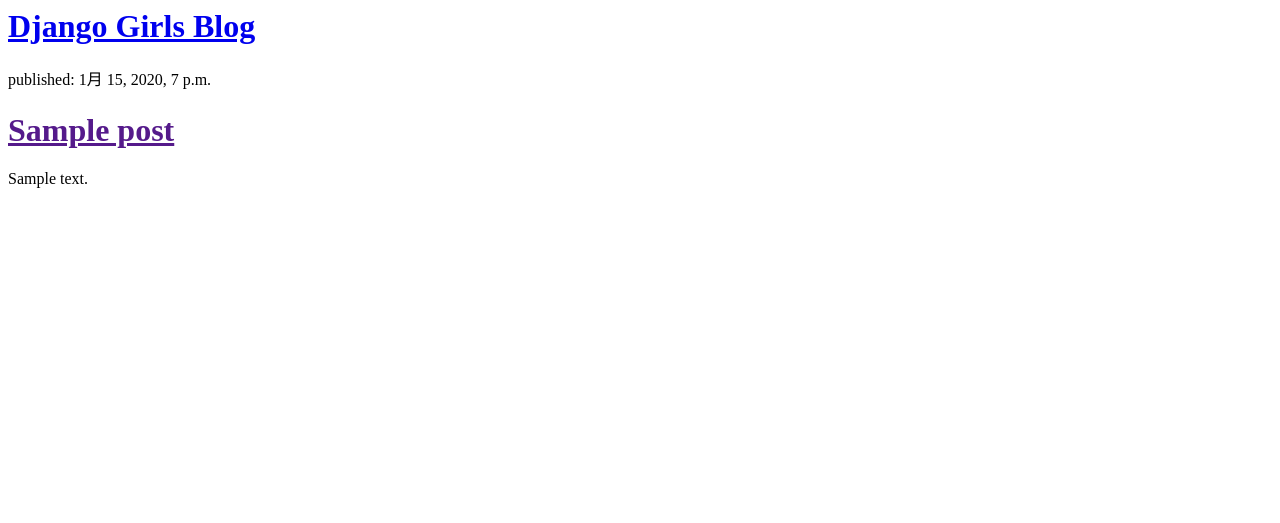
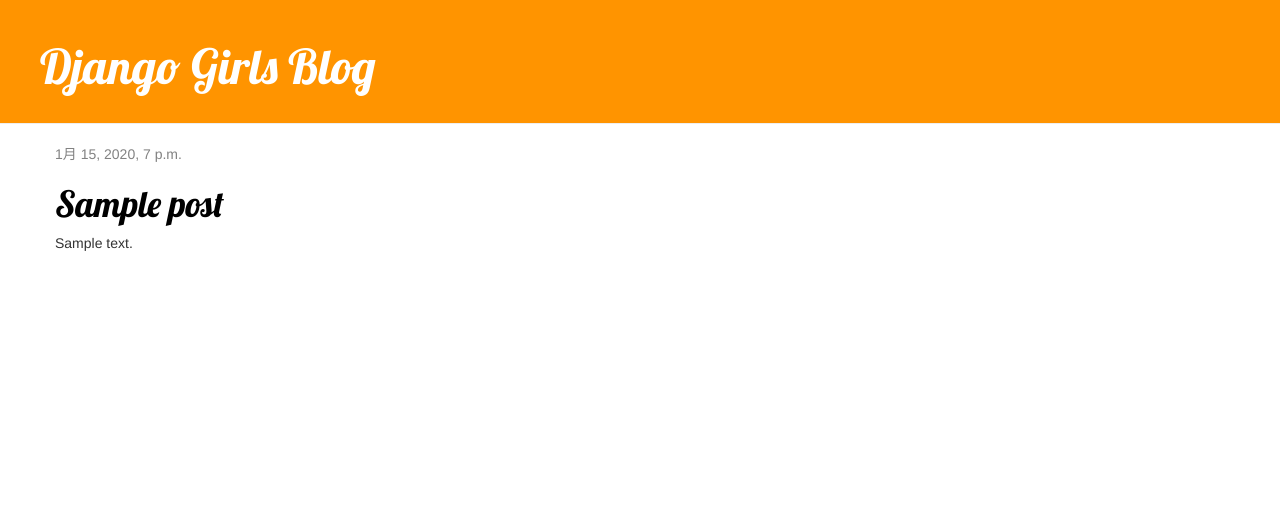
Before and after one commit to tamuraryo0126/my-first-blog, a Django app: template blog/templates/blog/post_list.html in a window 1280 px wide. Shown: the top 523 px of the page. Run offline with Django 3.2, Linux system fonts and the light colour scheme; the template is opened without the code that fills it: values that come from a table or form of the project are taken from there, others are empty; tables that the repository leaves empty hold one stand-in row (values such as "Sample post"); some libraries are stand-ins or nearby versions.

Commit message:
change in class

```diff
--- a/blog/templates/blog/post_list.html
+++ b/blog/templates/blog/post_list.html
@@ -1,19 +1,31 @@
-
+{% load staticfiles %}
 <html>
     <head>
         <title>Django Girls blog</title>
+        <link rel="stylesheet" href="//maxcdn.bootstrapcdn.com/bootstrap/3.2.0/css/bootstrap.min.css">
+        <link rel="stylesheet" href="//maxcdn.bootstrapcdn.com/bootstrap/3.2.0/css/bootstrap-theme.min.css">
+        <link href="//fonts.googleapis.com/css?family=Lobster&subset=latin,latin-ext" rel="stylesheet" type="text/css">
+        <link rel="stylesheet" href="{% static 'css/blog.css' %}">
     </head>
     <body>
-            <div>
+        <div class="page-header">
             <h1><a href="/">Django Girls Blog</a></h1>
         </div>
 
+        <div class="content container">
+                <div class="row">
+                    <div class="col-md-8">
                         {% for post in posts %}
-                <div>
-                    <p>published: {{ post.published_date }}</p>
+                            <div class="post">
+                                <div class="date">
+                                    {{ post.published_date }}
+                                </div>
                                 <h1><a href="">{{ post.title }}</a></h1>
-                    <p>{{ post.text|linebreaksbr }}</p>
+                                <p>{{ post.text|linebreaks }}</p>
                             </div>
                         {% endfor %}
+                    </div>
+                </div>
+            </div>
     </body>
 </html>
--- a/mysite/settings.py
+++ b/mysite/settings.py
@@ -120,3 +120,6 @@
 
 STATIC_URL = '/static/'
 STATIC_ROOT=os.path.join(BASE_DIR,'static')
+STATICFILES_DIR = (
+    os.path.join(BASE_DIR, "static")
+)
```
Lines whose indentation alone changed are shown as unchanged.
